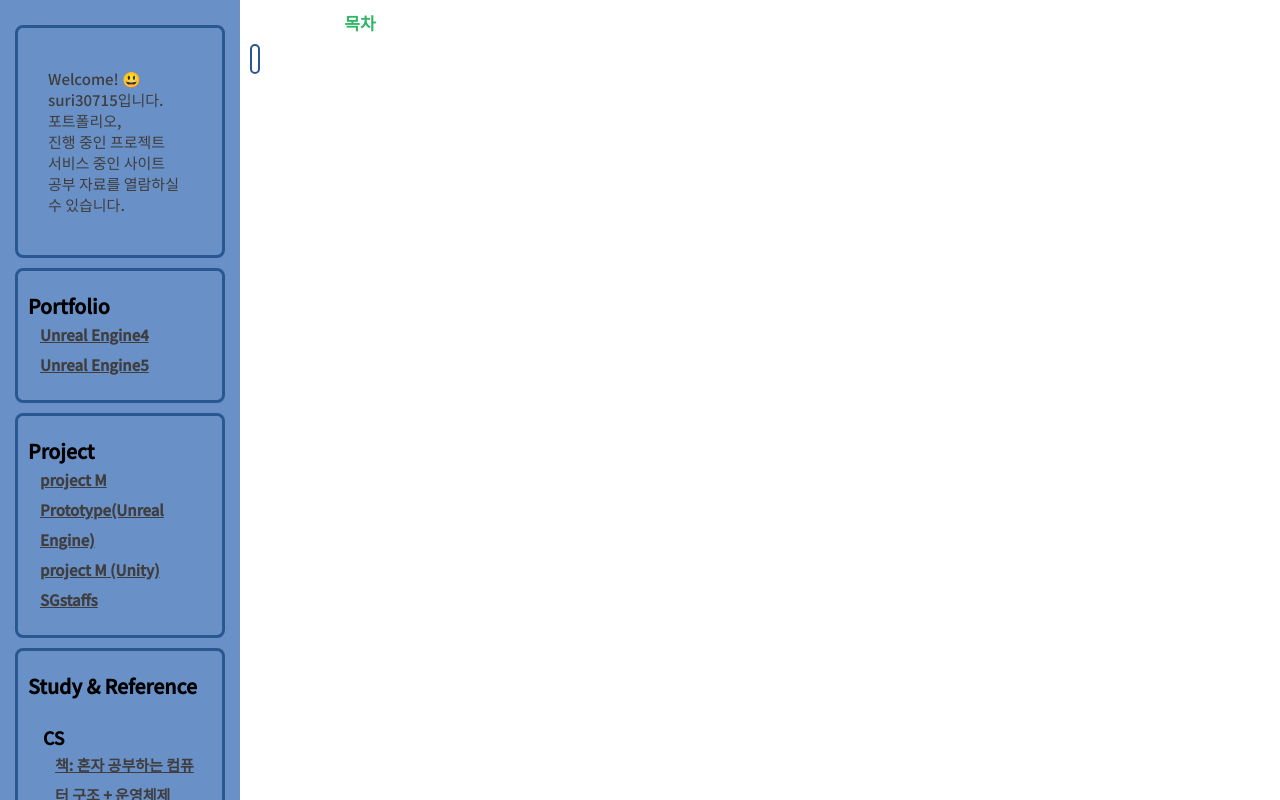
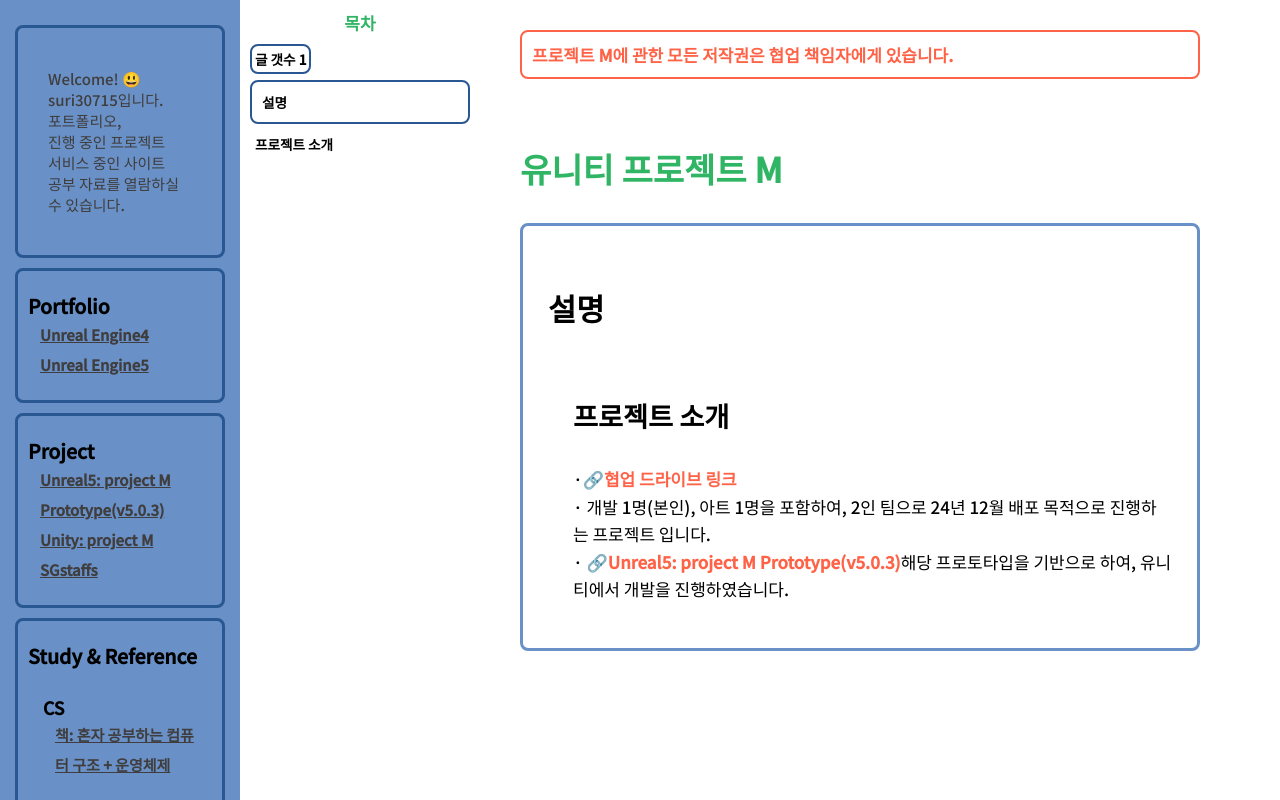
Before and after one commit to suri30715/suri30715.github.io, a plain HTML site: page html/m-unity.html in a window 1280 px wide. Drawn offline with nearby package versions, Linux system fonts and the light colour scheme.

Commit message:
24.07.12.fin

```diff
--- a/css/common.css
+++ b/css/common.css
@@ -78,7 +78,8 @@ a
     border: 3px solid #6991c7;
     border-radius: 8px;
     padding : 25px;
-    margin: 15px;
+    /* margin: 15px; */
+    margin-bottom: 10px;
 }
 
 .content3
--- a/html/m-unity.html
+++ b/html/m-unity.html
@@ -10,10 +10,23 @@
     <section class = "layout">
         <div class = "sidebar"></div>
         <div class = "content"></div>
-        <div class = "body"></div>
+        <div class = "body">
+            <div class = "rights">
+                프로젝트 M에 관한 모든 저작권은 협업 책임자에게 있습니다.
+            </div>
+            <h1>유니티 프로젝트 M</h1>
+            <div class = "content2">
+                <h2>설명</h2>
+                <h3>프로젝트 소개</h3>
+                <p>
+                    ·<a href = "https://drive.google.com/drive/my-drive">🔗협업 드라이브 링크</a><br>
+                    · 개발 1명(본인), 아트 1명을 포함하여, 2인 팀으로 24년 12월 배포 목적으로 진행하는 프로젝트 입니다. <br>
+                    · <a href = "../html/m-unreal.html">🔗Unreal5: project M Prototype(v5.0.3)</a>해당 프로토타입을 기반으로 하여, 유니티에서 개발을 진행하였습니다. <br>
+                </p>
+            </div>
+        </div>
     </section>
 </body>
 <script src = "https://cdnjs.cloudflare.com/ajax/libs/jquery/3.6.0/jquery.min.js"></script>
 <script src = "../js/common.js" type = "module"></script>
-<script src = "../js/content.js" type = "module"></script>
 </html>
--- a/html/sidebar.html
+++ b/html/sidebar.html
@@ -19,8 +19,8 @@
          </div>
         <div class = "title-wrapper">
             <div class = "title-1">Project
-                <div class = "detail" id = "M-Unreal">project M Prototype(Unreal Engine)</div>
-                <div class = "detail" id = "M-Unity">project M (Unity)</div>
+                <div class = "detail" id = "M-Unreal">Unreal5: project M Prototype(v5.0.3)</div>
+                <div class = "detail" id = "M-Unity">Unity: project M</div>
                 <div class = "detail" id = "sg">SGstaffs</div>
             </div>
         </div>
--- a/js/content.js
+++ b/js/content.js
@@ -7,7 +7,6 @@ function getTitle()
 {
     const content2List = document.querySelectorAll(".content2");
     var index = document.getElementById("index")
-
 
     var content2TopPosList = [];
     var content2BottomPosList = [];
```
Also changed, not shown: html/math.html (+0 -1 lines).
